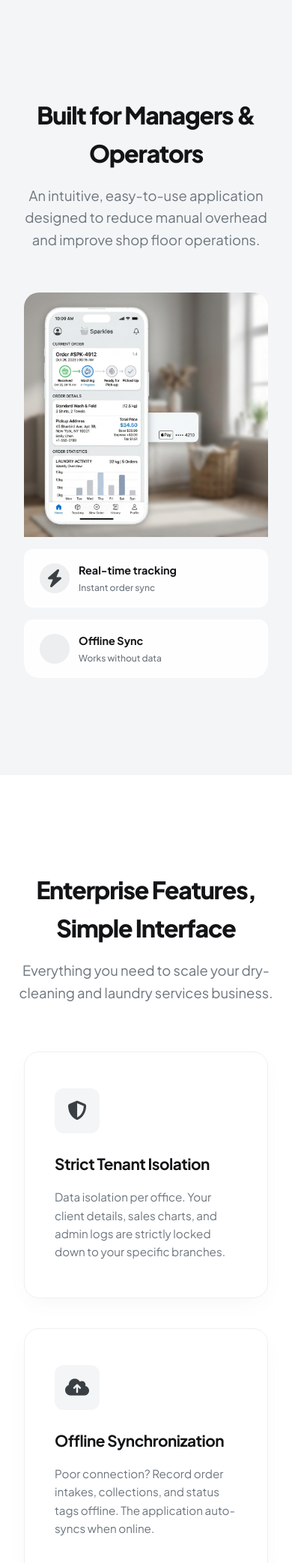
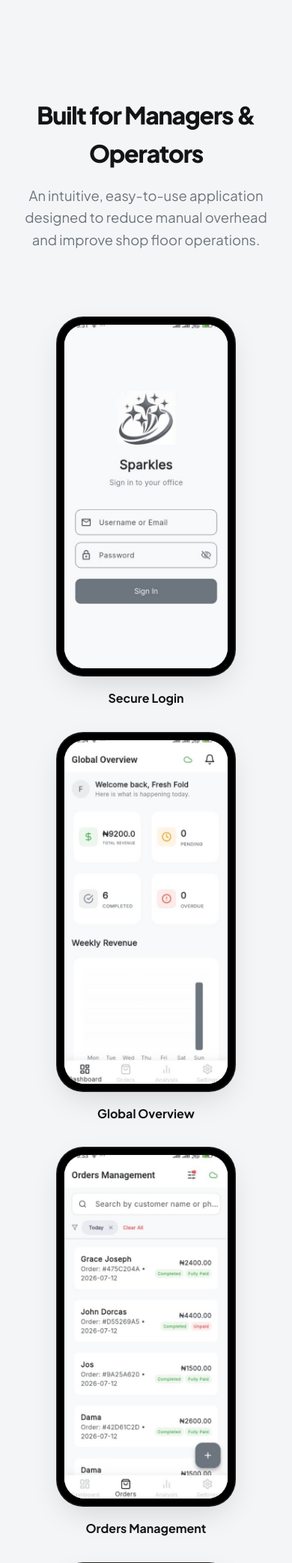
Before and after one commit to DamaMichaelYohanna/sparkles, a Django app: page / in a window 390 px wide. Shown: the part 3166-5250 px from the top of the page at 75% size. Run offline with Django 4.2, Linux system fonts and the light colour scheme.

Commit message:
Synchronize office details with backend database, and render actual mobile app screenshots on the landing page

```diff
--- a/laundry_backend/api/views.py
+++ b/laundry_backend/api/views.py
@@ -394,6 +394,8 @@ class CurrentUserView(APIView):
             "first_name": user.first_name,
             "last_name": user.last_name,
             "is_office_admin": user.is_office_admin,
+            "office_id": str(user.office.id) if user.office else None,
             "office_name": user.office.name if user.office else None,
+            "office_contact_info": user.office.contact_info if user.office else "",
             "subscription_tier": user.office.subscription_tier if user.office else 'free'
         })
--- a/laundry_backend/landing/static/landing/css/styles.css
+++ b/laundry_backend/landing/static/landing/css/styles.css
@@ -1039,3 +1039,49 @@ footer {
 .dashboard-table tr:last-child td {
     border-bottom: none;
 }
+
+/* App Showcase Phone Mockups */
+.showcase-phones-grid {
+    display: flex;
+    justify-content: center;
+    align-items: center;
+    gap: 2rem;
+    flex-wrap: wrap;
+    max-width: 1200px;
+    margin: 0 auto;
+    padding: 2rem 0;
+}
+
+.showcase-phone-item {
+    display: flex;
+    flex-direction: column;
+    align-items: center;
+    text-align: center;
+}
+
+.phone-mockup-mini {
+    width: 240px;
+    height: 480px;
+    background: #000;
+    border-radius: 36px;
+    padding: 10px;
+    box-shadow: 0 15px 40px -10px rgba(0, 0, 0, 0.15),
+                inset 0 0 2px 1px rgba(255,255,255,0.2);
+    position: relative;
+    transition: transform 0.3s cubic-bezier(0.16, 1, 0.3, 1), box-shadow 0.3s ease;
+}
+
+.phone-mockup-mini:hover {
+    transform: translateY(-8px);
+    box-shadow: 0 20px 45px -10px rgba(0, 0, 0, 0.25);
+}
+
+.phone-mockup-mini .phone-inner {
+    width: 100%;
+    height: 100%;
+    background: #fff;
+    border-radius: 28px;
+    overflow: hidden;
+    position: relative;
+    border: 1px solid #111;
+}
--- a/laundry_backend/landing/templates/landing/index.html
+++ b/laundry_backend/landing/templates/landing/index.html
@@ -88,7 +88,7 @@
             <div class="hero-image-content fade-in delay-1">
                 <div class="phone-mockup">
                     <div class="phone-inner">
-                        <img src="{% static 'landing/images/laundry_app_screenshot.png' %}" alt="Sparkles App Screenshot" class="app-screenshot">
+                        <img src="{% static 'landing/images/screen_dashboard.png' %}" alt="Sparkles App Dashboard Screenshot" class="app-screenshot">
                     </div>
                 </div>
             </div>
@@ -143,21 +143,42 @@
                 </p>
             </div>
 
-            <div class="showcase-image-container">
-                <img src="{% static 'landing/images/laundry_app_screenshot.png' %}" alt="Sparkles Application Mockup" class="wide-app-mockup">
-                <div class="floating-badge badge-left">
-                    <i class="fa-solid fa-bolt"></i>
-                    <div>
-                        <h5>Real-time tracking</h5>
-                        <p>Instant order sync</p>
+            <div class="showcase-phones-grid">
+                <!-- Phone 1: Login -->
+                <div class="showcase-phone-item">
+                    <div class="phone-mockup-mini">
+                        <div class="phone-inner">
+                            <img src="{% static 'landing/images/screen_login.png' %}" alt="Sign In Screen" class="app-screenshot">
+                        </div>
                     </div>
+                    <h4 class="phone-title" style="margin-top: 1rem; font-weight: 700; font-size: 1rem; color: var(--accent-dark);">Secure Login</h4>
                 </div>
-                <div class="floating-badge badge-right">
-                    <i class="fa-solid fa-wifi-slash"></i>
-                    <div>
-                        <h5>Offline Sync</h5>
-                        <p>Works without data</p>
+                <!-- Phone 2: Dashboard -->
+                <div class="showcase-phone-item">
+                    <div class="phone-mockup-mini">
+                        <div class="phone-inner">
+                            <img src="{% static 'landing/images/screen_dashboard.png' %}" alt="Dashboard Screen" class="app-screenshot">
+                        </div>
                     </div>
+                    <h4 class="phone-title" style="margin-top: 1rem; font-weight: 700; font-size: 1rem; color: var(--accent-dark);">Global Overview</h4>
+                </div>
+                <!-- Phone 3: Orders -->
+                <div class="showcase-phone-item">
+                    <div class="phone-mockup-mini">
+                        <div class="phone-inner">
+                            <img src="{% static 'landing/images/screen_orders.png' %}" alt="Orders Management Screen" class="app-screenshot">
+                        </div>
+                    </div>
+                    <h4 class="phone-title" style="margin-top: 1rem; font-weight: 700; font-size: 1rem; color: var(--accent-dark);">Orders Management</h4>
+                </div>
+                <!-- Phone 4: Settings -->
+                <div class="showcase-phone-item">
+                    <div class="phone-mockup-mini">
+                        <div class="phone-inner">
+                            <img src="{% static 'landing/images/screen_settings.png' %}" alt="Settings Screen" class="app-screenshot">
+                        </div>
+                    </div>
+                    <h4 class="phone-title" style="margin-top: 1rem; font-weight: 700; font-size: 1rem; color: var(--accent-dark);">Office Admin</h4>
                 </div>
             </div>
         </div>
```
Also changed, not shown: laundry_backend/landing/static/landing/images/screen_dashboard.png (added), laundry_backend/landing/static/landing/images/screen_login.png (added), laundry_backend/landing/static/landing/images/screen_orders.png (added), laundry_backend/landing/static/landing/images/screen_settings.png (added), 3 other files.
